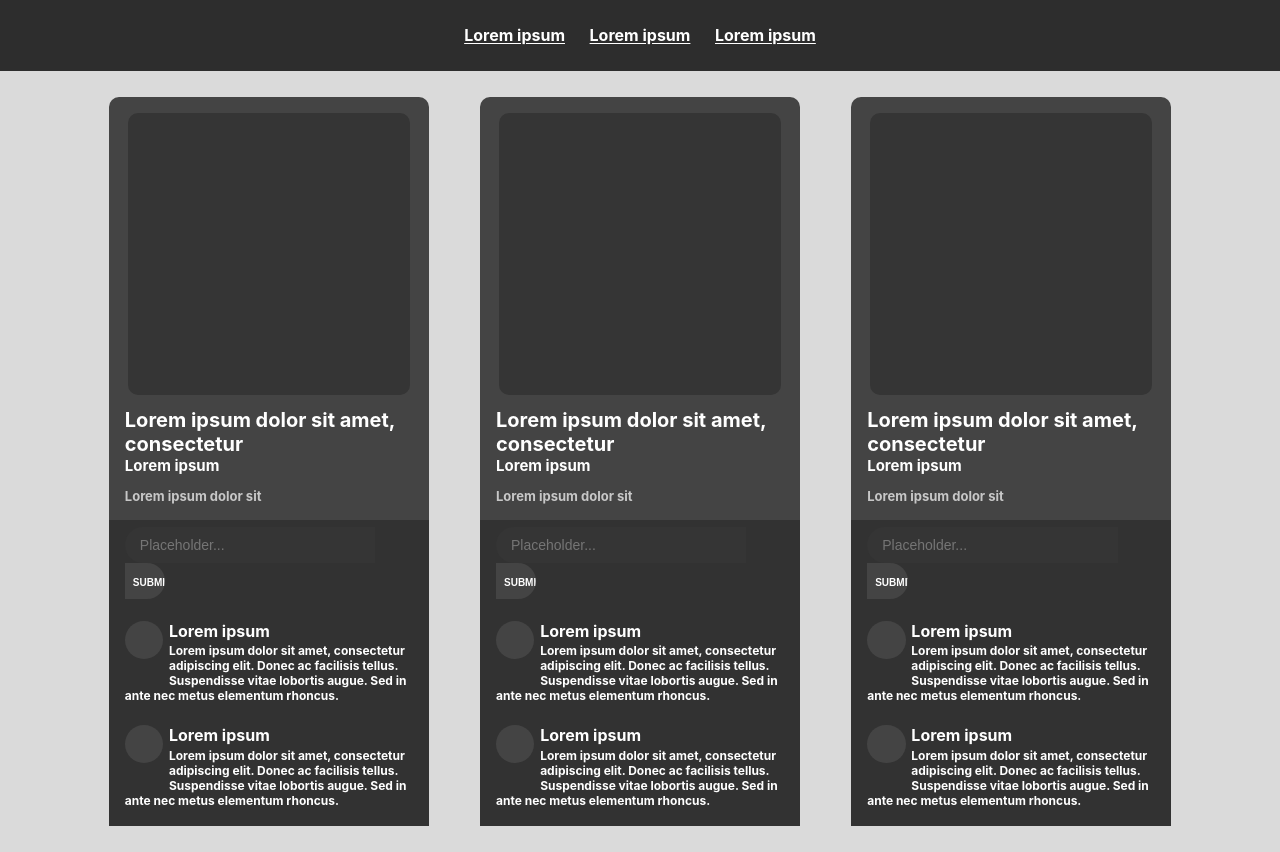
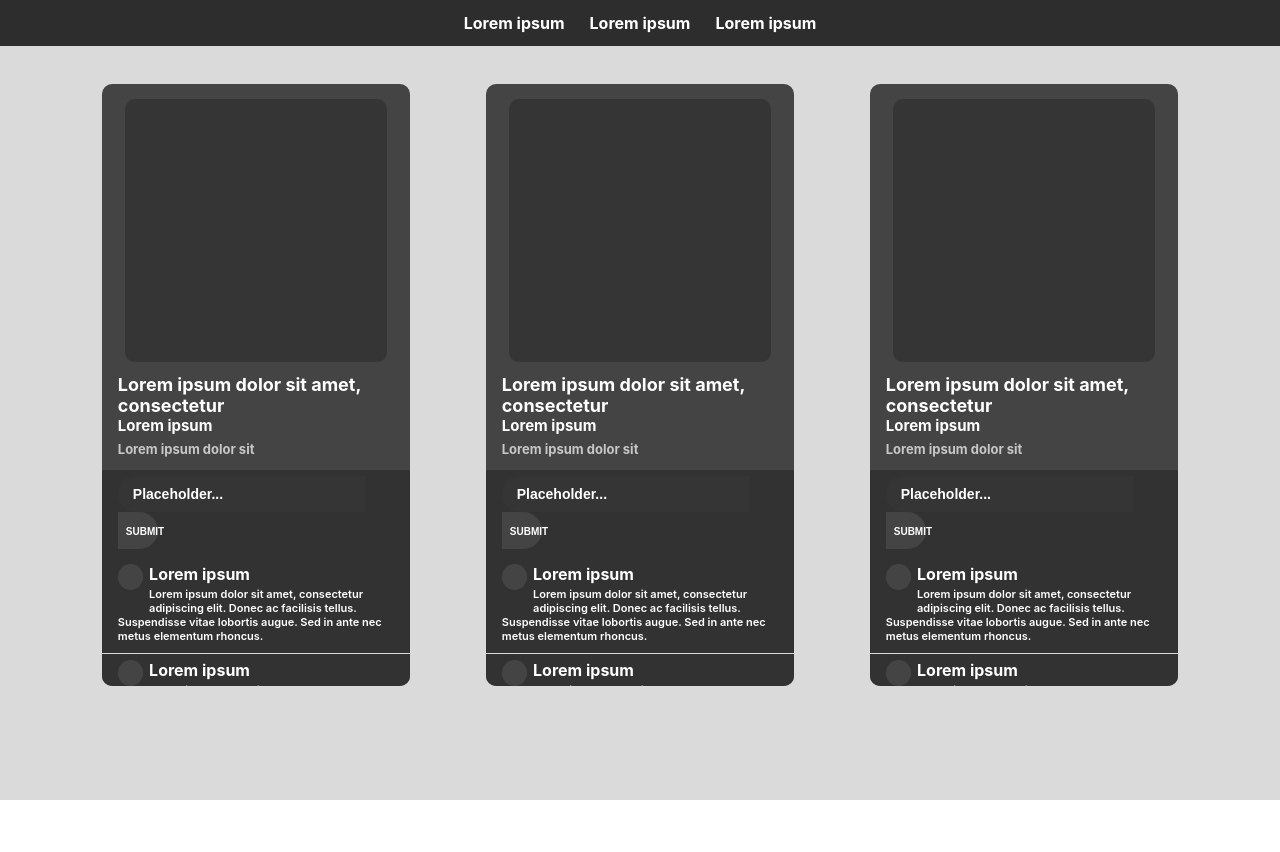
Before and after one commit to doizzie/css-task, a React (Create React App) app in the folder my-app/: page / in a window 1280 px wide. After the commit the page ends 800 px from the top, so only its background shows below. Built offline with nearby package versions, Linux system fonts and the light colour scheme.

Commit message:
design touch-ups, scrollbar styling, ratio fix-ups

```diff
--- a/my-app/src/App.css
+++ b/my-app/src/App.css
@@ -1,47 +1,43 @@
-/* .App {
-  text-align: center;
+::-webkit-scrollbar {
+  width: 11px;
+  margin-bottom:10px;
 }
 
-.App-logo {
-  height: 40vmin;
-  pointer-events: none;
+/* Track */
+::-webkit-scrollbar-track {
+  background: #dadada;
+  border-radius: 0px 0px 25px 25px;
+  margin-bottom:15px;
 }
 
-@media (prefers-reduced-motion: no-preference) {
-  .App-logo {
-    animation: App-logo-spin infinite 20s linear;
-  }
+/* Handle */
+::-webkit-scrollbar-thumb {
+  background: #444444;
+  border-radius: 0px 0px 25px 25px;
+  margin-bottom: 15px;
 }
 
-.App-header {
-  background-color: #282c34;
-  min-height: 100vh;
-  display: flex;
-  flex-direction: column;
-  align-items: center;
-  justify-content: center;
-  font-size: calc(10px + 2vmin);
-  color: white;
+/* Handle on hover */
+::-webkit-scrollbar-thumb:hover {
+  background: #444444;
 }
-
-.App-link {
-  color: #61dafb;
-} */
-
-
 .App {
   text-align: center;
   background-color: #dadada;
+  /* height: 100vh; */
+  height: 100vh;
+  overflow:hidden;
 }
 nav {
   background-color:#2d2d2d;
-  padding:2%;
+  padding:1%;
   text-align:center;
 }
 nav a{
   color:#ffffff;
   padding:1%;
   font-weight: bold;
+  text-decoration: none;
 }
 
 .element {
@@ -49,26 +45,23 @@
   background-color: #323232;
   display:inline-block;
   background-color: #444444;
-  /* background-color: #dadada; */
   color:#ffffff;
-  width: 25vw;
-  margin: 2%;
+  width: 24vw;
+  margin: 3%;
   border-radius:10px 10px 10px 10px;
-  /* padding:1.5%; */
-  /* padding-top:0.5%; */
   text-align:left;
-/*   */
-/*  #dadada */
 }
 h1{
-  font-size: 20px;
+  font-size: 18px;
   margin-bottom:0;
 }
 h2{
   font-size: 15px;
   margin-top:0;
+  margin-bottom:0;
 }
 h3{
+  margin-top:2%;
   font-size: 13px;
   opacity:0.7;
 }
@@ -78,29 +71,32 @@
   /* margin: 2%; */
   padding:0;
   margin:5%;
+  margin-bottom:2%;
+  /* background-color: white; */
 }
 .box {
   background-color: #353535;
-  /* height:50vh; */
-  /* width: 50vh; */
-  /* width:28vw; */
   aspect-ratio : 1 / 1;
-  width: 98%;
-  /* height: auto; */
+  width: 95%;
+
   text-align:center;
   border-radius: 10px;
-  /* margin:3% auto; */
   margin:0 auto;
-  /* margin-top:5%; */
-  /* top:5%; */
 }
 .smallerBox{
   background-color:#323232;
-  padding: 2% 5%;
-  /* display: inline-flex;
-  display: -webkit-inline-flex; */
+  height: 27vh;
   display:block;
+  border-radius: 0px 0px 10px 10px;
   overflow-y: scroll;
+}
+.boxy {
+  border-bottom: 1px solid #dadada;
+  padding: 0% 2% 2% 5%;
+}
+form {
+  padding: 2% 2% 0% 5%;
+  margin-bottom:5%;
 }
 form input{
   color:#ffffff;
@@ -108,30 +104,47 @@
 }
 #search {
   width: 80%;
-  /* height: 35px; */
   border:none;
   font-size:14px;
   border-radius:20px 0px 0px 20px;
   padding:10px 5px 10px 15px;
   color:#ffffff;
 }
+::placeholder { /* Chrome, Firefox, Opera, Safari 10.1+ */
+  color: #ffffff;
+  opacity: 1; /* Firefox */
+  font-weight: bold;
+}
+
+:-ms-input-placeholder { /* Internet Explorer 10-11 */
+  color:#ffffff;
+  font-weight: bold;
+}
+
+::-ms-input-placeholder { /* Microsoft Edge */
+  color:#ffffff;
+  font-weight: bold;
+}
 #submit {
   width: 14%;
   border:none;
   background-color:#444444;
   color:#ffffff;
-  padding: 14px 15px 11.5px 8px;
+  padding: 14px 15px 12px 8px;
   border-radius: 0px 20px 20px 0px;
   font-size: 10px;
   font-weight:750;
   text-align: center;
-
   text-transform: uppercase;
+}
+#submit:hover{
+  cursor:pointer;
+  background-color:#353535;
 }
 
 .oval{
   aspect-ratio: 1/1;
-  width:3vw;
+  width:2vw;
   /* height:50px; */
   background-color:#444444;
   border-radius:100px;
@@ -139,12 +152,15 @@
   /* display: block-inline; */
   float: left;
   margin-right:2%;
-  margin-bottom:2vw;
+  margin-bottom:1.5vw;
 }
 .righter{
   /* display: inline-block; */
-  /* vertical-align: top; */
+  vertical-align: top;
   /* background-color:yellow; */
+  margin-top:0;
+  margin-bottom:0;
+  padding-top:0;
   /* width:90%; */
   /* color:yellow; */
   /* float:right; */
@@ -153,18 +169,12 @@
   /* display:inline-block; */
 }
 .righter h4 {
+  margin-top:2%;
   margin-bottom:1%;
 }
 .righter p {
-  font-size: 12px;
-  font-weight:700;
+  font-size: 11px;
+  font-weight:600;
   margin-top:0;
+  margin-bottom:1.5%;
 }
-@keyframes App-logo-spin {
-  from {
-    transform: rotate(0deg);
-  }
-  to {
-    transform: rotate(360deg);
-  }
-}
--- a/my-app/src/Box.js
+++ b/my-app/src/Box.js
@@ -14,7 +14,8 @@
         <div className="smallerBox">
           <form>
             <input type="text" id="search" name="search" placeholder="Placeholder..."/>
-            <input type="submit" id="submit"/>
+            <button type="submit" id="submit">Submit</button>
+            {/* <input type="submit" id="submit"/> */}
           </form>
           <div className="boxy">
             <div className="oval"><img src=""/></div>
```
